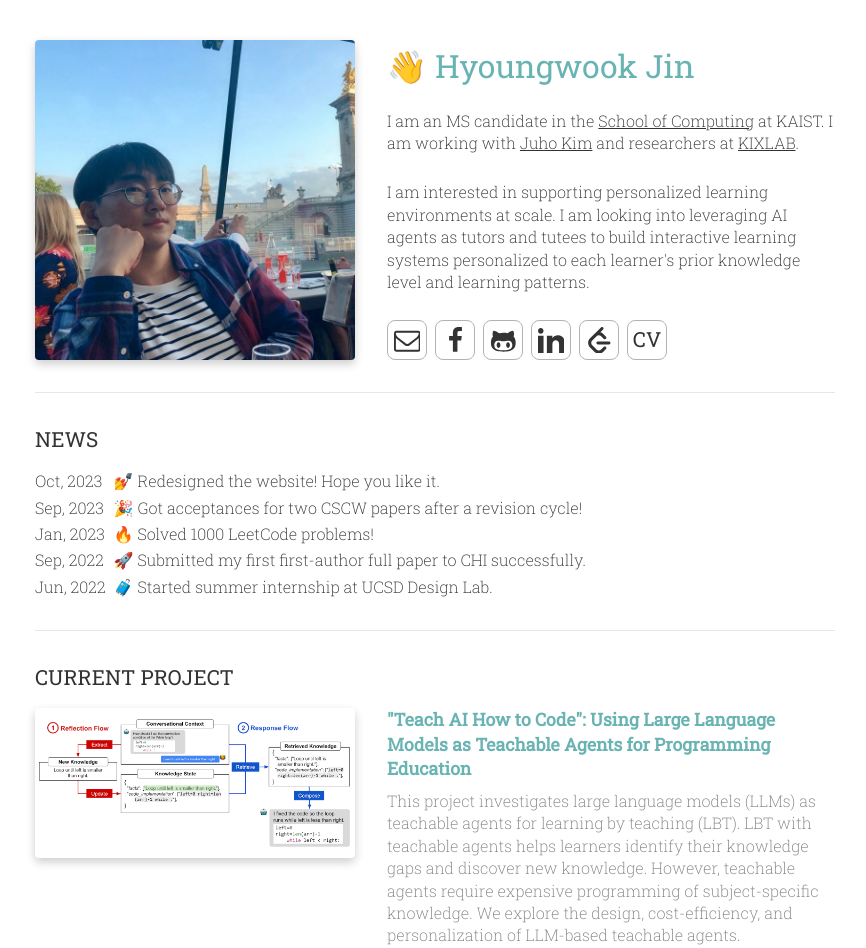
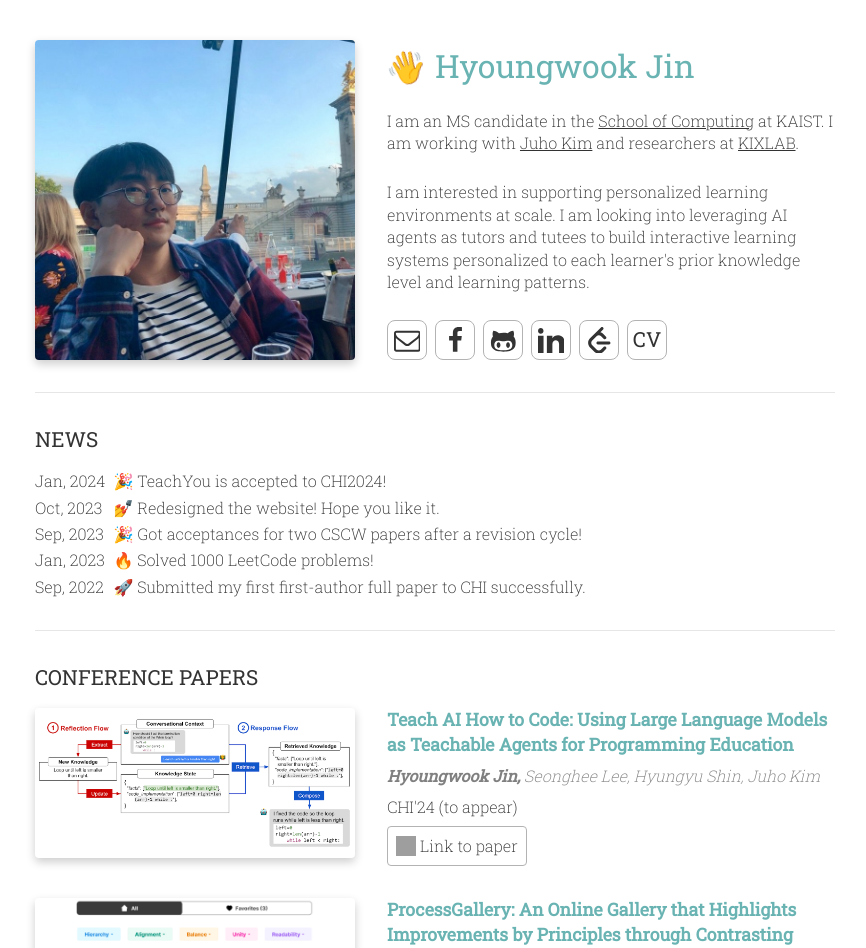
Before and after one commit to jhw123/jhw123.github.com, a Next.js app: page / in a window 1280 px wide. Shown: the top 948 px of the page, without its empty margins (205-1071 px from the left). Built offline with nearby package versions, Linux system fonts and the light colour scheme; grey boxes are pictures that could not be loaded.

Commit message:
💬 move TeachYou to publication

```diff
--- a/src/data/news.ts
+++ b/src/data/news.ts
@@ -16,6 +16,10 @@ class Post {
 }
 
 export const POSTS = DataUtil.sortByTime([
+  new Post({
+    content: '🎉 TeachYou is accepted to CHI2024!',
+    startDate: new Date('2024-01-19'),
+  }),
   new Post({
     content: '💅 Redesigned the website! Hope you like it.',
     startDate: new Date('2023-10-10'),
--- a/src/data/project.ts
+++ b/src/data/project.ts
@@ -16,12 +16,4 @@ class Project {
   }
 }
 
-export const PROJECTS = DataUtil.sortByTime([
-  new Project({
-    title: '"Teach AI How to Code": Using Large Language Models as Teachable Agents for Programming Education',
-    startDate: new Date(2023, 5),
-    imagePath: '/projects/teachyou.png',
-    description: `This project investigates large language models (LLMs) as teachable agents for learning by teaching (LBT). LBT with teachable agents helps learners identify their knowledge gaps and discover new knowledge. However, teachable agents require expensive programming of subject-specific knowledge. We explore the design, cost-efficiency, and personalization of LLM-based teachable agents.`,
-    arxivLink: 'https://arxiv.org/abs/2309.14534',
-  }),
-])
+export const PROJECTS = DataUtil.sortByTime([])
--- a/src/data/publication.ts
+++ b/src/data/publication.ts
@@ -22,6 +22,16 @@ class Publication {
 }
 
 export const PUBLICATIONS = DataUtil.sortByTime([
+  new Publication({
+    title: 'Teach AI How to Code: Using Large Language Models as Teachable Agents for Programming Education',
+    authors: [PERSON.hyoungwook, PERSON.seonghee, PERSON.hyungyu, PERSON.juho],
+    startDate: new Date(2023, 5),
+    endDate: new Date(2024, 1),
+    conference: "CHI'24 (to appear)",
+    type: 'full paper',
+    paperLink: 'https://arxiv.org/abs/2309.14534',
+    imagePath: '/projects/teachyou.png',
+  }),
   new Publication({
     title: 'CodeTree: Learnersourcing Subgoal Hierarchies in Code Examples',
     authors: [PERSON.hyoungwook, PERSON.juho],
```
